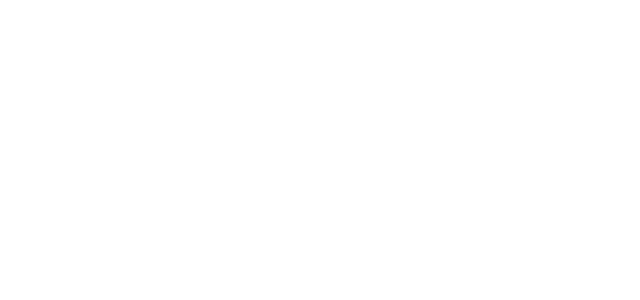
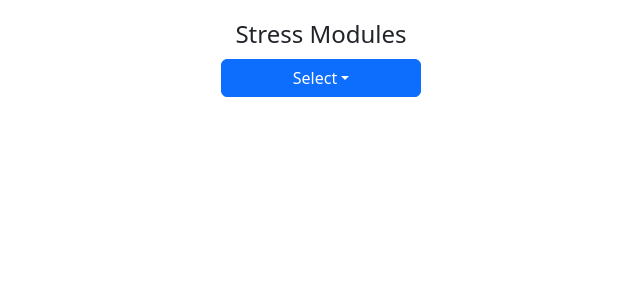
Before and after one commit to camsinfiniteram/camsinfiniteram.github.io, a React (Create React App) app: page /StressSubmodules in a window 1280 px wide. Before the commit this address had no page. Shown: the top 300 px of the page, without its empty margins (319-959 px from the left). Built offline with nearby package versions, Linux system fonts and the light colour scheme; what react-native would draw is missing.

Commit message:
added submodule navigation

```diff
--- a/src/App.jsx
+++ b/src/App.jsx
@@ -2,6 +2,8 @@
 import Home from './Home';
 import Main from './Main';
 import Modules from './Modules';
+import VowelSubmodules from './VowelSubmodules';
+import StressSubmodules from './StressSubmodules';
 
 export default function App() {
   return (
@@ -9,7 +11,8 @@
       <Route path="/"     element={<Home />} />
       <Route path="/modules" element={<Modules />} />
       <Route path="/main" element={<Main />} />
-
+      <Route path="/VowelSubmodules" element={<VowelSubmodules />} />
+      <Route path="/StressSubmodules" element={<StressSubmodules />} />
     </Routes>
   );
 }
--- a/src/Main.jsx
+++ b/src/Main.jsx
@@ -1,5 +1,5 @@
 import React, {  useEffect, useState, useRef } from 'react';
-import { Container, Button, Dropdown } from 'react-bootstrap';
+import { Container, Button, Nav } from 'react-bootstrap';
 
 export default function Main() {
 
@@ -98,7 +98,6 @@
         const { a, err } = lpc(windowedBuffer, lpcOrder);
         if (a) {
             drawSpectralEnvelope(a);
-            console.log('LPC analysis successful. Coefficients:', a);
         } else {
             console.log('No!!!! LPC failed: ', err);
         }
@@ -250,7 +249,7 @@
         }
         ctx.stroke();
 
-        // draw the vertical bounds for F1/F2 formants
+        // draw the vertical boxes for F1/F2 formants
         const a_f1_range = [638, 657];
         const a_f2_range = [1215, 1353];
         const f1_start = (a_f1_range[0] / maxFreq) * canvas.width;
@@ -268,8 +267,16 @@
         ctx.strokeRect(f2_start, 0, f2_end - f2_start, canvas.height - 20);
     }
 
+    // TODO: create hamburger menu for navigation s.t. when the user clicks on it, it opens a side menu with the different vowels
+    // and when they press a specific vowel, it changes the canvas to show the spectral envelope for that vowel
+    // how to do this?
+    // first, i need to create a state var for the current vowel
+    // then, function that updates canvas based on the current vowel
     return (
         <Container className="main">
+            <Nav className="navbar">
+
+            </Nav>
             <h1 className="header">LPC Analysis</h1>
             <div className="canvas-container">
                 <canvas ref={canvasRef} className="canvas" />
@@ -290,6 +297,11 @@
                     max="30"
                 />
             </div>
+            <div classname="foot">
+                <Button variant="success" onClick = {() => window.location.href = '/Modules'}>
+                    Back
+                </Button>
+            </div>
 
         </Container>
     )
--- a/src/Modules.jsx
+++ b/src/Modules.jsx
@@ -11,14 +11,14 @@
             <Button
                 variant="success"
                 style={styles.button}
-                onClick={() => navigate('/Main')}
+                onClick={() => navigate('/VowelSubmodules')}
             >
                 Vowel
             </Button>
             <Button
                 variant="success"
                 style={styles.button}
-                onClick={() => navigate('/Main')}
+                onClick={() => navigate('/StressSubmodules')}
             >
                 Stress
             </Button>
--- /dev/null
+++ b/src/StressSubmodules.jsx
@@ -0,0 +1,17 @@
+import SubmoduleDropdown from './SubmoduleDropdown'
+
+export default function StressSubmodules() {
+  const stressItems = [
+    { label: 'Segment',  path: '../Main'  },
+    { label: 'Word',     path: '../Main'     },
+    { label: 'Phrase',   path: '../Main'   },
+    { label: 'Sentence', path: '../Main' }
+  ]
+
+  return (
+    <SubmoduleDropdown
+      title="Stress Modules"
+      items={stressItems}
+    />
+  )
+}
--- /dev/null
+++ b/src/SubmoduleDropdown.jsx
@@ -0,0 +1,38 @@
+import React from 'react'
+import { Dropdown } from 'react-bootstrap'
+import { useNavigate } from 'react-router-dom'
+
+export default function SubmoduleDropdown({
+  title,
+  items,
+  styles = {
+    container: { display: 'flex', flexDirection: 'column', alignItems: 'center', padding: '20px' },
+    text: { fontSize: '1.5rem', marginBottom: '10px' },
+    menu: { width: '200px' },
+    item: { cursor: 'pointer' }
+  }
+}) {
+  const navigate = useNavigate()
+
+  return (
+    <div style={styles.container}>
+      {title && <h2 style={styles.text}>{title}</h2>}
+      <Dropdown>
+        <Dropdown.Toggle style={styles.menu}>
+          Select
+        </Dropdown.Toggle>
+        <Dropdown.Menu style={styles.menu}>
+          {items.map(item => (
+            <Dropdown.Item
+              key={item.label}
+              style={styles.item}
+              onClick={() => navigate(item.path)}
+            >
+              {item.label}
+            </Dropdown.Item>
+          ))}
+        </Dropdown.Menu>
+      </Dropdown>
+    </div>
+  )
+}
--- /dev/null
+++ b/src/VowelSubmodules.jsx
@@ -0,0 +1,17 @@
+import SubmoduleDropdown from './SubmoduleDropdown'
+
+export default function VowelSubmodules() {
+  const vowelItems = [
+    { label: 'Segment',  path: '../Main' },
+    { label: 'Word',     path: '../Main'    },
+    { label: 'Phrase',   path: '../Main'  },
+    { label: 'Sentence', path: '../Main'}
+  ]
+
+  return (
+    <SubmoduleDropdown
+      title="Vowel Modules"
+      items={vowelItems}
+    />
+  )
+}
```
